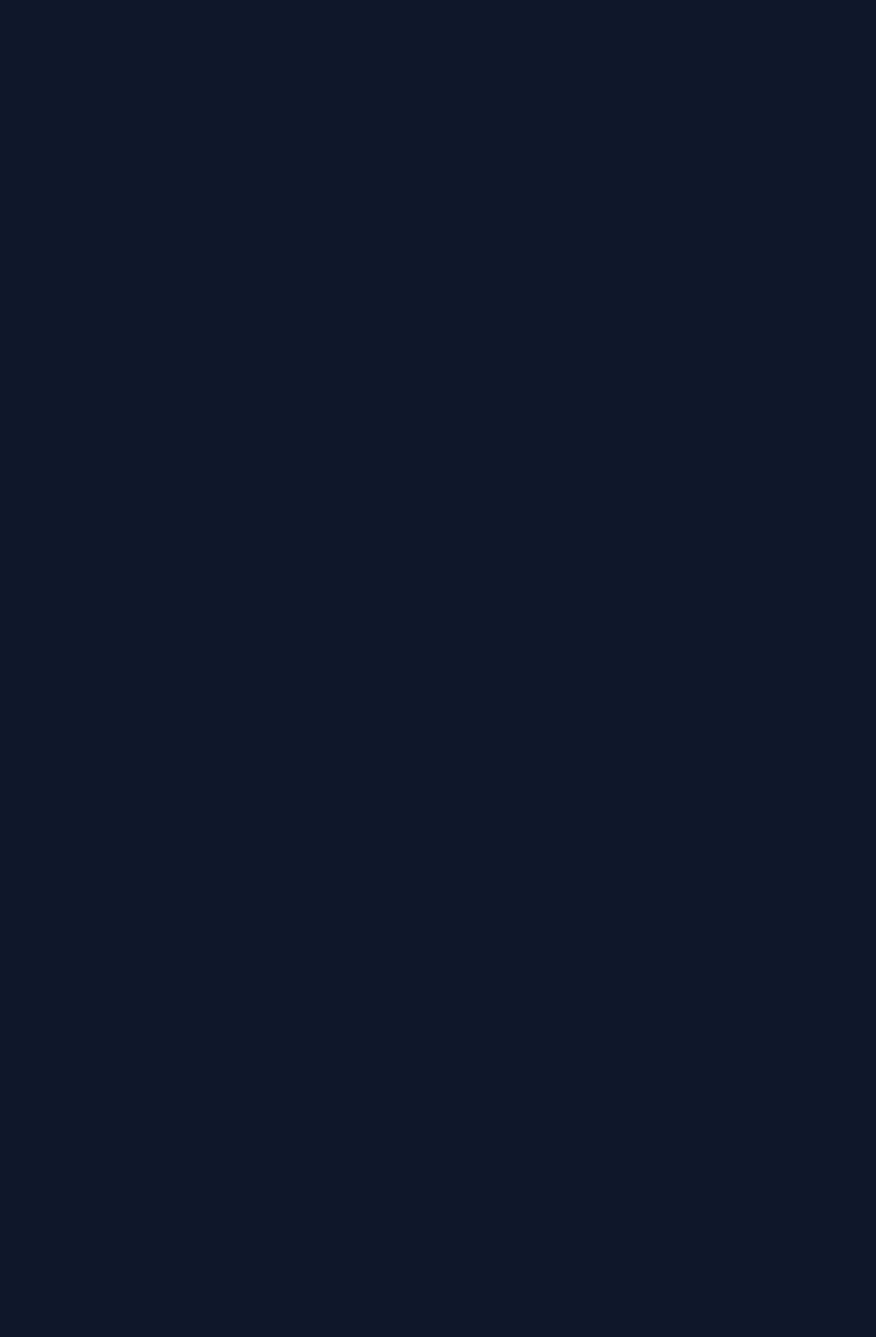
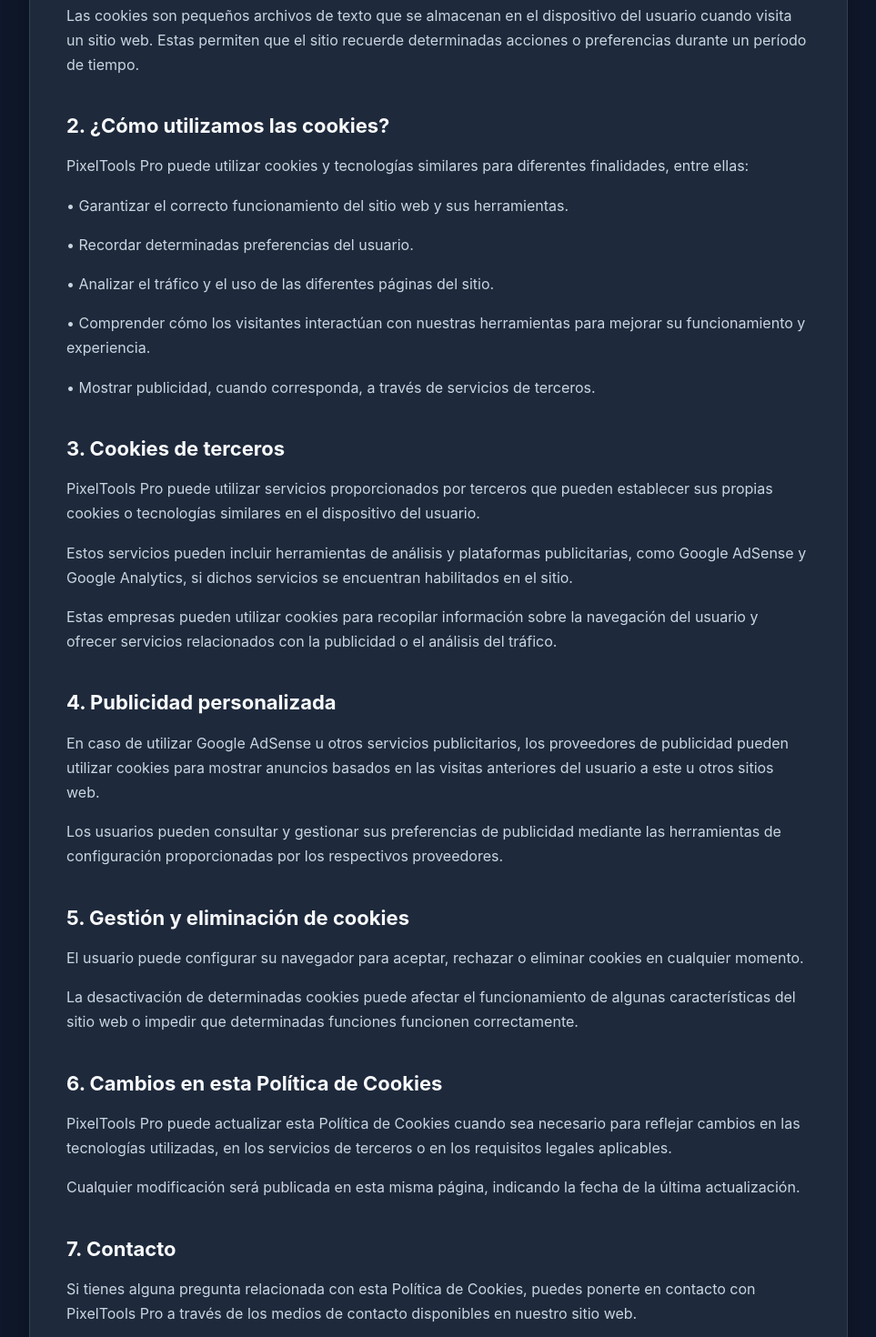
Before and after one commit to lopiensoloprogramo/pixeltoolspro, a React (Vite) app: page /cookies in a window 1280 px wide. Before the commit this address had no page. Shown: the part 480-1950 px from the top of the page at 91% size, without its empty margins (158-1121 px from the left). Before the commit the page ends 800 px from the top, so only its background shows below. Built offline with nearby package versions, Linux system fonts and the light colour scheme.

Commit message:
editadoenmovisdas

```diff
--- a/src/App.tsx
+++ b/src/App.tsx
@@ -6,6 +6,7 @@
 import About from "./pages/About";
 import Contact from "./pages/Contact";
 import ScrollToTop from "./components/ScrollToTop";
+import Cookies from "./pages/Cookies";
 
 function App() {
 
@@ -41,6 +42,10 @@
           path="/contacto"
           element={<Contact />}
         />
+        <Route
+          path="/cookies"
+          element={<Cookies />}
+        />
       </Routes>
 
     </BrowserRouter>
--- a/src/components/layout/Footer.tsx
+++ b/src/components/layout/Footer.tsx
@@ -53,6 +53,9 @@
           <Link to="/terminos">
             Términos y condiciones
           </Link>
+          <Link to="/cookies">
+            Politica de cookies
+          </Link>
 
         </div>
 
--- /dev/null
+++ b/src/pages/Cookies.tsx
@@ -0,0 +1,136 @@
+import Layout from "../components/layout/Layout";
+import LegalPage from "../components/legal/LegalPage";
+
+export default function Cookies() {
+return (
+<Layout>
+
+
+  <LegalPage title="Política de Cookies">
+
+    <p>
+      Última actualización: 25 de julio de 2026
+    </p>
+
+    <p>
+      En PixelTools Pro, accesible desde pixeltoolspro.com, utilizamos
+      cookies y tecnologías similares para mejorar la experiencia de
+      navegación, analizar el uso del sitio web y, cuando corresponda,
+      mostrar publicidad relevante.
+    </p>
+
+    <h2>1. ¿Qué son las cookies?</h2>
+
+    <p>
+      Las cookies son pequeños archivos de texto que se almacenan en el
+      dispositivo del usuario cuando visita un sitio web. Estas permiten
+      que el sitio recuerde determinadas acciones o preferencias durante
+      un período de tiempo.
+    </p>
+
+    <h2>2. ¿Cómo utilizamos las cookies?</h2>
+
+    <p>
+      PixelTools Pro puede utilizar cookies y tecnologías similares para
+      diferentes finalidades, entre ellas:
+    </p>
+
+    <p>
+      • Garantizar el correcto funcionamiento del sitio web y sus
+      herramientas.
+    </p>
+
+    <p>
+      • Recordar determinadas preferencias del usuario.
+    </p>
+
+    <p>
+      • Analizar el tráfico y el uso de las diferentes páginas del sitio.
+    </p>
+
+    <p>
+      • Comprender cómo los visitantes interactúan con nuestras
+      herramientas para mejorar su funcionamiento y experiencia.
+    </p>
+
+    <p>
+      • Mostrar publicidad, cuando corresponda, a través de servicios de
+      terceros.
+    </p>
+
+    <h2>3. Cookies de terceros</h2>
+
+    <p>
+      PixelTools Pro puede utilizar servicios proporcionados por terceros
+      que pueden establecer sus propias cookies o tecnologías similares
+      en el dispositivo del usuario.
+    </p>
+
+    <p>
+      Estos servicios pueden incluir herramientas de análisis y plataformas
+      publicitarias, como Google AdSense y Google Analytics, si dichos
+      servicios se encuentran habilitados en el sitio.
+    </p>
+
+    <p>
+      Estas empresas pueden utilizar cookies para recopilar información
+      sobre la navegación del usuario y ofrecer servicios relacionados con
+      la publicidad o el análisis del tráfico.
+    </p>
+
+    <h2>4. Publicidad personalizada</h2>
+
+    <p>
+      En caso de utilizar Google AdSense u otros servicios publicitarios,
+      los proveedores de publicidad pueden utilizar cookies para mostrar
+      anuncios basados en las visitas anteriores del usuario a este u
+      otros sitios web.
+    </p>
+
+    <p>
+      Los usuarios pueden consultar y gestionar sus preferencias de
+      publicidad mediante las herramientas de configuración proporcionadas
+      por los respectivos proveedores.
+    </p>
+
+    <h2>5. Gestión y eliminación de cookies</h2>
+
+    <p>
+      El usuario puede configurar su navegador para aceptar, rechazar o
+      eliminar cookies en cualquier momento.
+    </p>
+
+    <p>
+      La desactivación de determinadas cookies puede afectar el
+      funcionamiento de algunas características del sitio web o impedir
+      que determinadas funciones funcionen correctamente.
+    </p>
+
+    <h2>6. Cambios en esta Política de Cookies</h2>
+
+    <p>
+      PixelTools Pro puede actualizar esta Política de Cookies cuando sea
+      necesario para reflejar cambios en las tecnologías utilizadas, en
+      los servicios de terceros o en los requisitos legales aplicables.
+    </p>
+
+    <p>
+      Cualquier modificación será publicada en esta misma página,
+      indicando la fecha de la última actualización.
+    </p>
+
+    <h2>7. Contacto</h2>
+
+    <p>
+      Si tienes alguna pregunta relacionada con esta Política de Cookies,
+      puedes ponerte en contacto con PixelTools Pro a través de los medios
+      de contacto disponibles en nuestro sitio web.
+    </p>
+
+  </LegalPage>
+
+</Layout>
+
+
+);
+}
```
